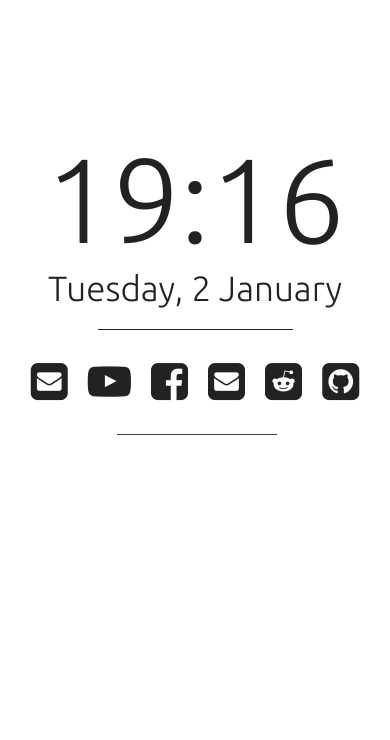
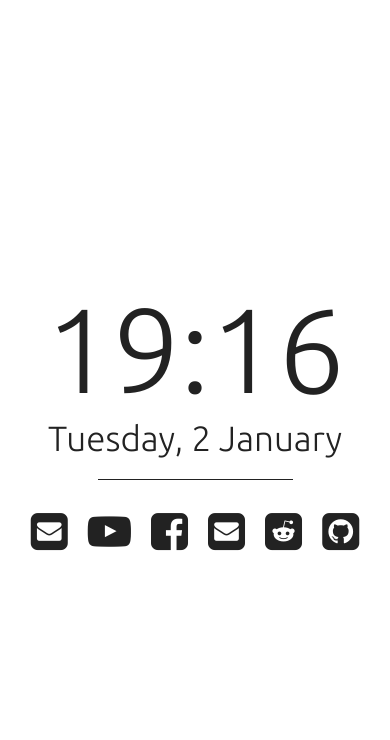
Before and after one commit to idChef/start, a plain HTML site: page index.html in a window 390 px wide. Drawn offline with nearby package versions, Linux system fonts and the light colour scheme; a web font is replaced by a local one.

Commit message:
phonefix

```diff
--- a/index.html
+++ b/index.html
@@ -120,11 +120,8 @@
         .fa-4x{
           font-size: 2.7em;
         }
-        input{
-          border:none;
-        }
         form{
-          height:300px;
+          display:none;
         }
 
       }
```
